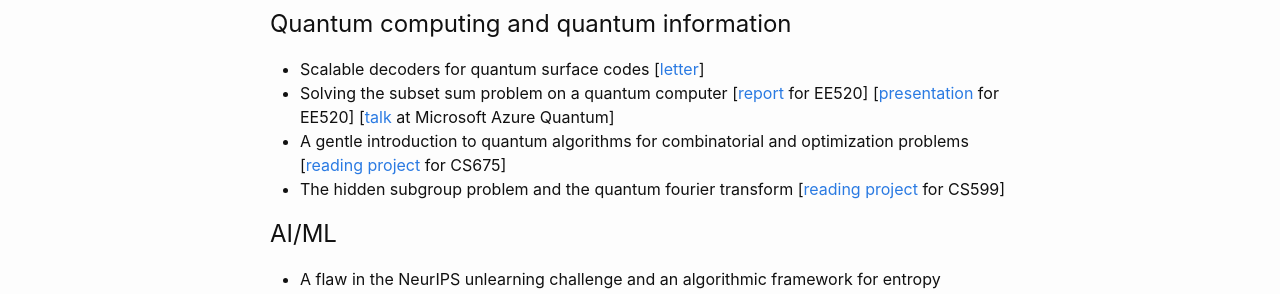
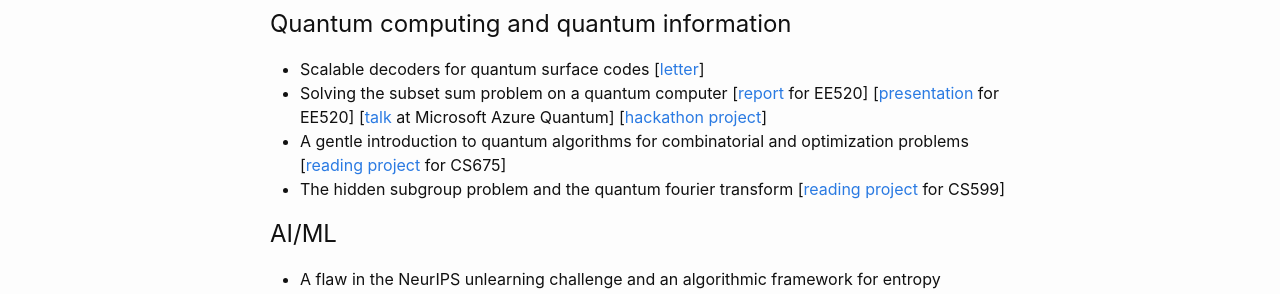
Before and after one commit to sumeetshirgure/sumeetshirgure.github.io, a Jekyll site: the page built from docs/0_writing_samples.markdown, in a window 1280 px wide. Shown: the part 262-556 px from the top of the page. Built offline with Jekyll 4.4.1, drawn with Linux system fonts in a browser that asks for light colours.

Commit message:
Add qchack project link.

```diff
--- a/docs/0_writing_samples.markdown
+++ b/docs/0_writing_samples.markdown
@@ -16,6 +16,7 @@ Also a little bit of advertisement, for making the occasional quick PDF I prefer
 [[report](/assets/pdfs/projects/ee_520_project.pdf) for EE520]
 [[presentation](/assets/pdfs/presentations/ee_520.pdf) for EE520]
 [[talk](/assets/pdfs/presentations/qchack_2022.pdf) at Microsoft Azure Quantum]
+[[hackathon project](https://github.com/sumeetshirgure/qchack2022-microsoft-challenge)]
 - A gentle introduction to quantum algorithms for combinatorial and optimization problems
 [[reading project](/assets/pdfs/projects/cs_675_project.pdf) for CS675]
 - The hidden subgroup problem and the quantum fourier transform
```
